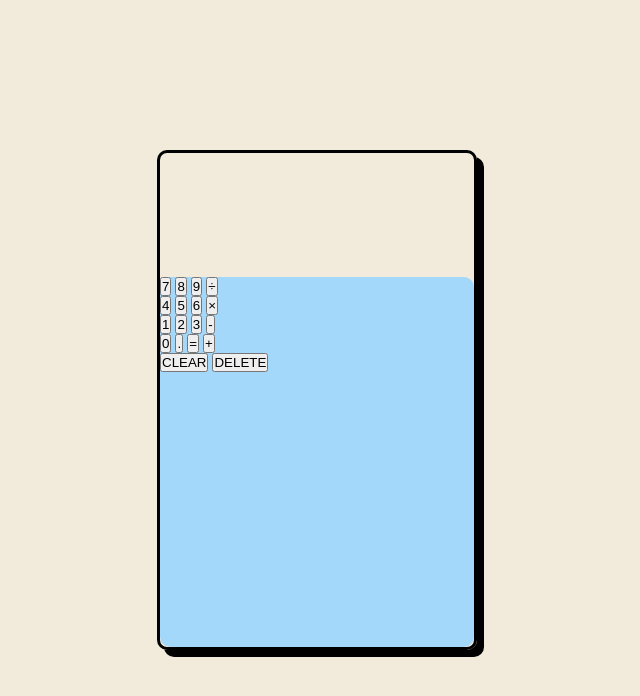
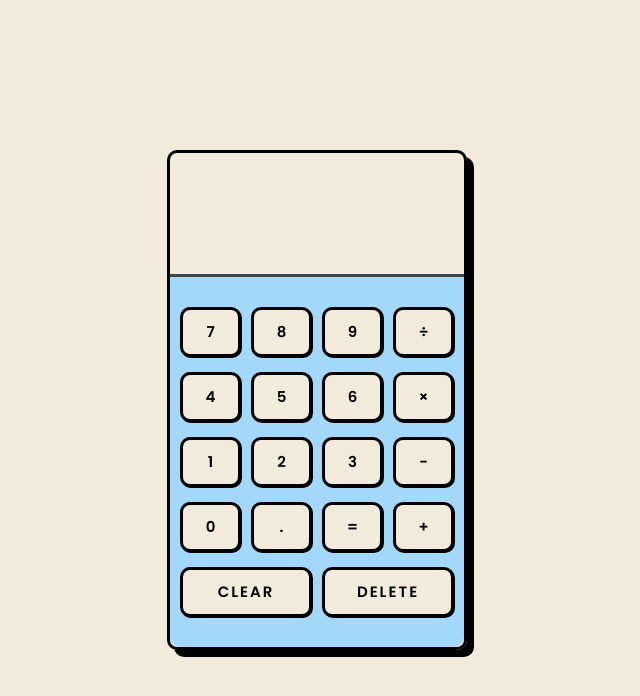
Before and after one commit to kalbela/calculator, a plain HTML site: page index.html in a window 1280 px wide. Shown: the whole page, without its empty margins (323-963 px from the left). Drawn offline with Linux system fonts and the light colour scheme.

Commit message:
style buttons

```diff
--- a/style.css
+++ b/style.css
@@ -1,3 +1,5 @@
+@import url('https://fonts.googleapis.com/css2?family=Poppins:ital,wght@0,100;0,200;0,300;0,400;0,500;0,600;0,700;0,800;0,900;1,100;1,200;1,300;1,400;1,500;1,600;1,700;1,800;1,900&display=swap');
+
 * {
     margin: 0;
     padding: 0;
@@ -17,7 +19,7 @@ body {
     box-shadow: black 7px 7px 0px;
     max-height: 500px;
     height: 90%;
-    max-width: 320px;
+    max-width: 300px;
     width: 90%;
     border-radius: 10px;
 }
@@ -25,11 +27,43 @@ body {
 .result-container {
     width: 100%;
     height: 25%;
+    border-bottom: 3px solid rgb(67, 71, 76);
 }
 
 .function-container {
     width: 100%;
     height: 75%;
     background: #a4d8fb;
+    border-bottom-left-radius: 10px;
+    border-bottom-right-radius: 10px;
+    padding: 30px 10px 30px;
+    display: flex;
+    flex-direction: column;
+    gap: 15px;
+}
+
+.button-container {
+    display: flex;
+    justify-content: space-between;
+    gap: 10px;
+    height: 100%;
+}
+
+button {
+    font-family: "Poppins", sans-serif;
+    font-size: 15px;
+    font-weight: 600;
+    background: #f2ebdb;
+    border: 3px solid black;
+    box-shadow: black 1px 1px 0px;
     border-radius: 10px;
+    flex: 1;
 }
+
+button:hover {
+    cursor: pointer;
+}
+
+#btn-clear, #btn-delete {
+    letter-spacing: 2px;
+}
```
